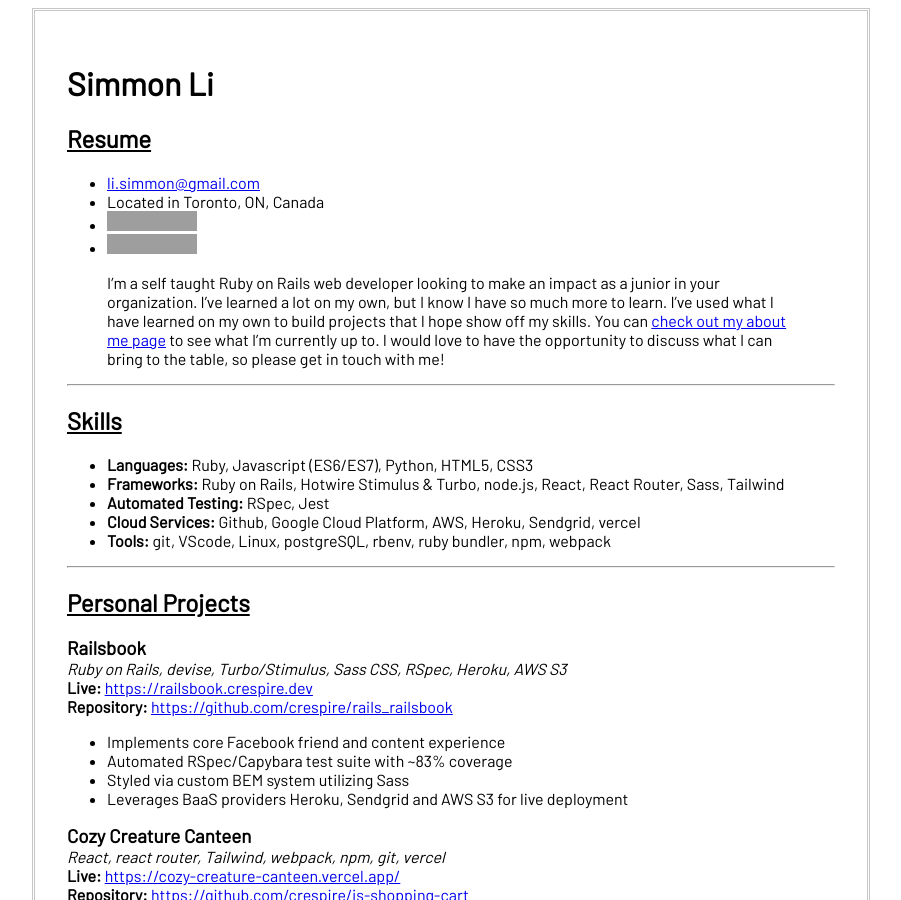
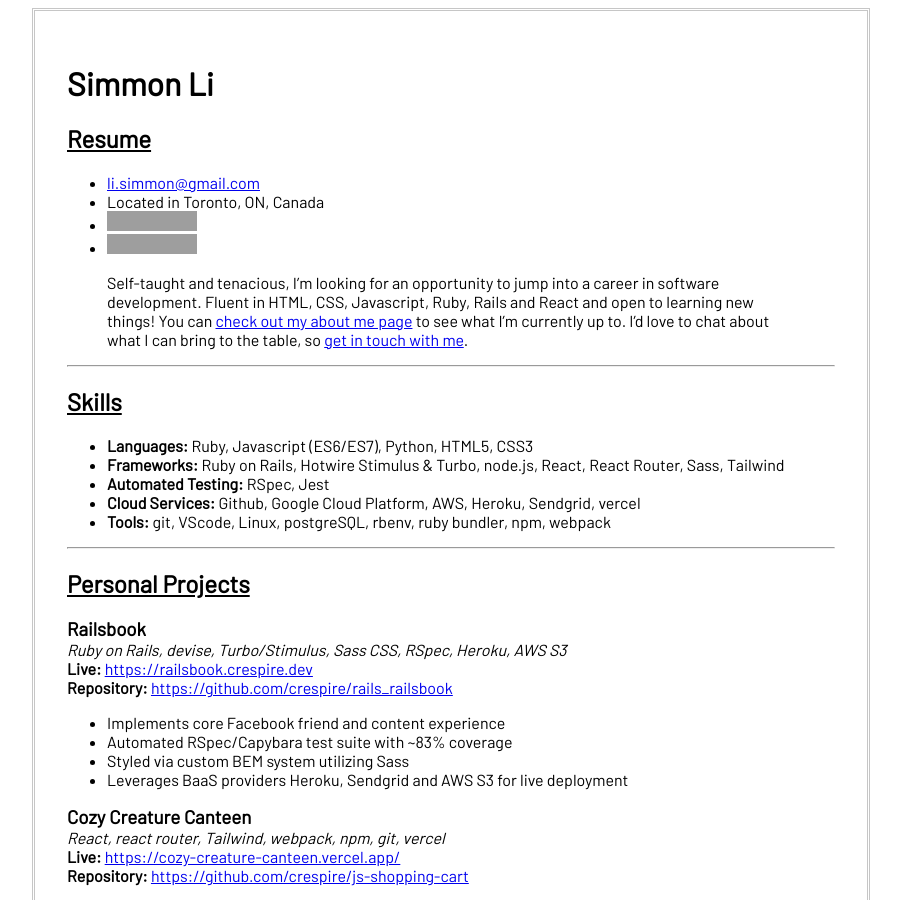
Before and after one commit to crespire/crespire, a Jekyll site: the page built from resume.md, in a window 1280 px wide and 900 px high. Shown: the whole window, without its empty margins (189-1090 px from the left). Built offline with Jekyll 4.4.1, drawn with Linux system fonts in a browser that asks for light colours; our own code applies the rules of GitHub Pages for plain Markdown files; grey boxes are pictures that could not be loaded.

Commit message:
update content

```diff
--- a/resume.md
+++ b/resume.md
@@ -9,8 +9,8 @@ title: Simmon Li's Resume
 * [![Github](https://img.shields.io/badge/-Simmon_Li-000?style=flat-square&logo=github&logoColor=azure&color=181717)](https://github.com/crespire)
 * [![Linkedin](https://img.shields.io/badge/-Simmon_Li-000?style=flat-square&logo=linkedin&logoColor=azure&color=0A66C2)](https://www.linkedin.com/in/simmonli/)
 
-> I'm a self taught Ruby on Rails web developer looking to make an impact as a junior in your organization. I've learned a lot on my own, but I know I have so much more to learn. I've used what I have learned on my own to build projects that I hope show off my skills. You can [check out my about me page](https://crespire.net) to see what I'm currently up to.
-> I would love to have the opportunity to discuss what I can bring to the table, so please get in touch with me!
+> Self-taught and tenacious, I'm looking for an opportunity to jump into a career in software development. Fluent in HTML, CSS, Javascript, Ruby, Rails and React and open to learning new things! You can [check out my about me page](https://crespire.net) to see what I'm currently up to.
+> I'd love to chat about what I can bring to the table, so [get in touch with me](https://crespire.net/#get-in-touch).
 
 ---
 
```
Also changed, not shown: README.md (+1 -1 lines).
